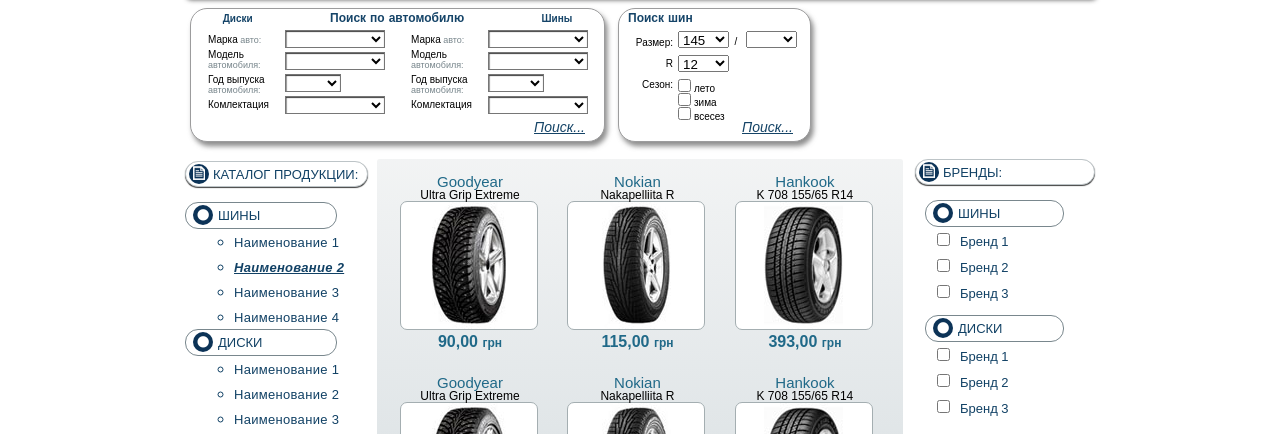
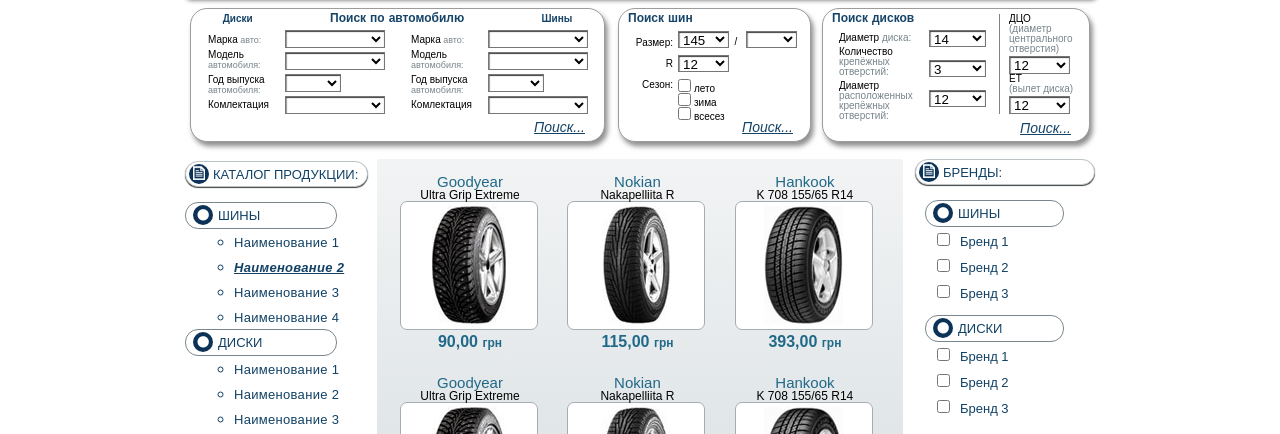
Before and after one commit to logolevel/homework6, a plain HTML site: page index.html in a window 1280 px wide. Shown: the part 335-769 px from the top of the page. Drawn offline with Linux system fonts and the light colour scheme; files whose address does not match are found by name.

Commit message:
Added third filter block

```diff
--- a/css/style.css
+++ b/css/style.css
@@ -304,14 +304,17 @@ background-color: linear-gradient(to bottom, rgb(12,51,87) 0%,rgb(30,101,132) 10
 	float: right;
 	margin-top: -5px;
 }
+.select-style select {
+	outline: 0;
+	height: 18px;
+		background-color: #fff;
+box-shadow: inset 0.5px 0.9px 1px rgba(0, 0, 0, 0.75);
+
+}
 .inputs-auto select {
-	outline: 0;
 	width: 100px;
-	height: 18px;
 	margin-left: 11px;
 	margin-bottom: 4px;
-	background-color: #fff;
-box-shadow: inset 0.5px 0.9px 1px rgba(0, 0, 0, 0.75);
 }
 select.short-select {
 	width: 56px;
@@ -376,7 +379,65 @@ select.short-select {
 .right-tire input[type="submit"] {
 	margin-left: 62px;
 }
-
+/*filter-disk*/
+.filter-disk {
+	width: 268px;
+	float: right;
+	margin-right: 5px;
+}
+.filter-disk-title {
+	font-size: 12px;
+	margin-top: 3px;
+	margin-left: 9px;
+}
+.disk-left {
+	width: 87px;
+	float: left;
+	margin-top: 9px;
+	margin-left: 16px;
+}
+.disk-left p {
+	margin-bottom: 4px;
+}
+.disk-left span {
+	color: #77858b;
+}
+.disk-middle {
+	width: 60px;
+	float: left;
+	margin-top: 6px;
+	margin-left: 3px;
+}
+.disk-middle select {
+	height: 17px;
+	width: 57px;
+	margin-bottom: 13px;
+}
+.disk-right {
+	width: 85px;
+	float: right;
+	margin-top: -10px;
+	margin-right: 5px;
+	padding-left: 9px;
+	border-left: 1px solid #77858b;
+}
+.disk-right span {
+	display: block;
+	color: #77858b;
+}
+.disk-right p {
+	margin-bottom: 2px;
+}
+.disk-right select {
+	width: 61px;
+}
+.filter-disk form {
+	clear: both;
+}
+.filter-disk input[type="submit"] {
+	margin-left: 191px;
+	margin-top: -6px;
+}
 /*section content*/
 .content {
 	margin-top: 162px;
--- a/index.html
+++ b/index.html
@@ -68,7 +68,7 @@
 					<p>Год выпуска<span> автомобиля:</span></p>
 					<p>Комлектация</p>
 					</div><!--end title-input-->
-					<div class="inputs-auto">
+					<div class="inputs-auto select-style">
 						<select form="form-auto">
 							<option value="mark"></option>
 						</select>
@@ -91,7 +91,7 @@
 					<p>Год выпуска<span> автомобиля:</span></p>
 					<p>Комлектация</p>
 					</div><!--end title-input-->
-					<div class="inputs-auto">
+					<div class="inputs-auto select-style">
 						<select form="form-auto">
 							<option value="mark"></option>
 						</select>
@@ -120,7 +120,7 @@
 					<p>R</p>
 					<p>Сезон:</p>
 				</div><!--end left-tire-->
-				<div class="right-tire">
+				<div class="right-tire select-style">
 					<select form="filter-tire">
 						<option value="size">145</option>
 					</select>&nbsp;&nbsp;/&nbsp;&nbsp;
@@ -144,6 +144,43 @@
 					</form>
 				</div><!--end right-tire-->
 			</div><!--end filter-tire-->
+
+		<div class="filter-disk filter-style select-style clearfix">
+			<div class="filter-disk-title font-style">
+				<span>Поиск дисков</span>
+			</div>
+			<div class="disk-left">
+				<p>Диаметр <span>диска:</span></p>
+				<p>Количество <span>крепёжных отверстий:</span></p>
+				<p>Диаметр <span>расположенных крепёжных отверстий:</span></p>
+			</div><!--end disk-left-->
+			<div class="disk-middle">
+				<select form="disk-filter">
+					<option value="diameter">14</option>
+				</select>
+				<select form="disk-filter">
+					<option value="amount">3</option>
+				</select>
+				<select form="disk-filter">
+					<option value="diametr-two">12</option>
+				</select>
+			</div><!--end disk-middle-->
+
+			<div class="disk-right">
+				<p>ДЦО<span>(диаметр центрального отверстия)</span></p>
+				<select form="disk-filter">
+					<option value="dco">12</option>
+				</select>
+				<p>ЕТ<span>(вылет диска)</span></p>
+				<select form="disk-filter">
+					<option value="dco">12</option>
+				</select>
+			</div><!--end disk-right-->
+			<form action="#" id="disk-filter">
+				<input class="btn-style" type="submit" value="Поиск...">
+			</form>
+		</div><!--end filter-disk-->
+
 		</div><!--end filters-->
 		<div class="content clearfix">
 			<aside class="catalog">
```
